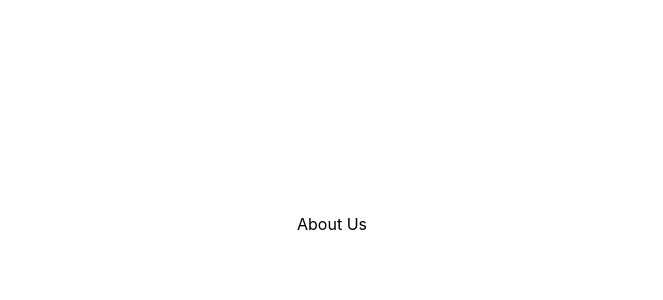
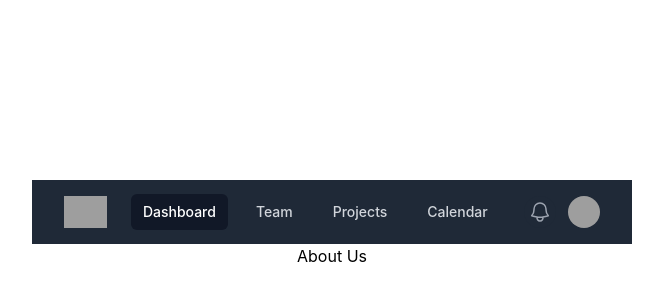
Before and after one commit to ugGit/clock-creator, a Next.js app: page /about-us in a window 1280 px wide. Shown: the part 176-476 px from the top of the page, without its empty margins (308-971 px from the left). Built offline with nearby package versions, Linux system fonts and the light colour scheme; grey boxes are pictures that could not be loaded.

Commit message:
feat: add example navigation from tailwindcss

```diff
--- a/components/layout.tsx
+++ b/components/layout.tsx
@@ -1,5 +1,11 @@
 import styles from "./layout.module.css";
+import Navigation from "./navigation/navigation";
 
 export default function Layout({ children }) {
-  return <div id={styles.appContainer}>{children}</div>;
+  return (
+    <div id={styles.appContainer}>
+      <Navigation />
+      {children}
+    </div>
+  );
 }
--- /dev/null
+++ b/components/navigation/navigation.tsx
@@ -0,0 +1,171 @@
+/**
+ * This navigation was copied from Tailwind UI's documentation.
+ * https://tailwindui.com/components/application-ui/navigation/navbars
+ */
+
+import { Fragment } from "react";
+import { Disclosure, Menu, Transition } from "@headlessui/react";
+import { Bars3Icon, BellIcon, XMarkIcon } from "@heroicons/react/24/outline";
+
+const navigation = [
+  { name: "Dashboard", href: "#", current: true },
+  { name: "Team", href: "#", current: false },
+  { name: "Projects", href: "#", current: false },
+  { name: "Calendar", href: "#", current: false },
+];
+
+function classNames(...classes) {
+  return classes.filter(Boolean).join(" ");
+}
+
+export default function Navigation() {
+  return (
+    <Disclosure as='nav' className='bg-gray-800'>
+      {({ open }) => (
+        <>
+          <div className='mx-auto max-w-7xl px-2 sm:px-6 lg:px-8'>
+            <div className='relative flex h-16 items-center justify-between'>
+              <div className='absolute inset-y-0 left-0 flex items-center sm:hidden'>
+                {/* Mobile menu button*/}
+                <Disclosure.Button className='relative inline-flex items-center justify-center rounded-md p-2 text-gray-400 hover:bg-gray-700 hover:text-white focus:outline-none focus:ring-2 focus:ring-inset focus:ring-white'>
+                  <span className='absolute -inset-0.5' />
+                  <span className='sr-only'>Open main menu</span>
+                  {open ? (
+                    <XMarkIcon className='block h-6 w-6' aria-hidden='true' />
+                  ) : (
+                    <Bars3Icon className='block h-6 w-6' aria-hidden='true' />
+                  )}
+                </Disclosure.Button>
+              </div>
+              <div className='flex flex-1 items-center justify-center sm:items-stretch sm:justify-start'>
+                <div className='flex flex-shrink-0 items-center'>
+                  <img
+                    className='h-8 w-auto'
+                    src='https://tailwindui.com/img/logos/mark.svg?color=indigo&shade=500'
+                    alt='Your Company'
+                  />
+                </div>
+                <div className='hidden sm:ml-6 sm:block'>
+                  <div className='flex space-x-4'>
+                    {navigation.map((item) => (
+                      <a
+                        key={item.name}
+                        href={item.href}
+                        className={classNames(
+                          item.current
+                            ? "bg-gray-900 text-white"
+                            : "text-gray-300 hover:bg-gray-700 hover:text-white",
+                          "rounded-md px-3 py-2 text-sm font-medium"
+                        )}
+                        aria-current={item.current ? "page" : undefined}
+                      >
+                        {item.name}
+                      </a>
+                    ))}
+                  </div>
+                </div>
+              </div>
+              <div className='absolute inset-y-0 right-0 flex items-center pr-2 sm:static sm:inset-auto sm:ml-6 sm:pr-0'>
+                <button
+                  type='button'
+                  className='relative rounded-full bg-gray-800 p-1 text-gray-400 hover:text-white focus:outline-none focus:ring-2 focus:ring-white focus:ring-offset-2 focus:ring-offset-gray-800'
+                >
+                  <span className='absolute -inset-1.5' />
+                  <span className='sr-only'>View notifications</span>
+                  <BellIcon className='h-6 w-6' aria-hidden='true' />
+                </button>
+
+                {/* Profile dropdown */}
+                <Menu as='div' className='relative ml-3'>
+                  <div>
+                    <Menu.Button className='relative flex rounded-full bg-gray-800 text-sm focus:outline-none focus:ring-2 focus:ring-white focus:ring-offset-2 focus:ring-offset-gray-800'>
+                      <span className='absolute -inset-1.5' />
+                      <span className='sr-only'>Open user menu</span>
+                      <img
+                        className='h-8 w-8 rounded-full'
+                        src='https://images.unsplash.com/photo-1472099645785-5658abf4ff4e?ixlib=rb-1.2.1&ixid=eyJhcHBfaWQiOjEyMDd9&auto=format&fit=facearea&facepad=2&w=256&h=256&q=80'
+                        alt=''
+                      />
+                    </Menu.Button>
+                  </div>
+                  <Transition
+                    as={Fragment}
+                    enter='transition ease-out duration-100'
+                    enterFrom='transform opacity-0 scale-95'
+                    enterTo='transform opacity-100 scale-100'
+                    leave='transition ease-in duration-75'
+                    leaveFrom='transform opacity-100 scale-100'
+                    leaveTo='transform opacity-0 scale-95'
+                  >
+                    <Menu.Items className='absolute right-0 z-10 mt-2 w-48 origin-top-right rounded-md bg-white py-1 shadow-lg ring-1 ring-black ring-opacity-5 focus:outline-none'>
+                      <Menu.Item>
+                        {({ active }) => (
+                          <a
+                            href='#'
+                            className={classNames(
+                              active ? "bg-gray-100" : "",
+                              "block px-4 py-2 text-sm text-gray-700"
+                            )}
+                          >
+                            Your Profile
+                          </a>
+                        )}
+                      </Menu.Item>
+                      <Menu.Item>
+                        {({ active }) => (
+                          <a
+                            href='#'
+                            className={classNames(
+                              active ? "bg-gray-100" : "",
+                              "block px-4 py-2 text-sm text-gray-700"
+                            )}
+                          >
+                            Settings
+                          </a>
+                        )}
+                      </Menu.Item>
+                      <Menu.Item>
+                        {({ active }) => (
+                          <a
+                            href='#'
+                            className={classNames(
+                              active ? "bg-gray-100" : "",
+                              "block px-4 py-2 text-sm text-gray-700"
+                            )}
+                          >
+                            Sign out
+                          </a>
+                        )}
+                      </Menu.Item>
+                    </Menu.Items>
+                  </Transition>
+                </Menu>
+              </div>
+            </div>
+          </div>
+
+          <Disclosure.Panel className='sm:hidden'>
+            <div className='space-y-1 px-2 pb-3 pt-2'>
+              {navigation.map((item) => (
+                <Disclosure.Button
+                  key={item.name}
+                  as='a'
+                  href={item.href}
+                  className={classNames(
+                    item.current
+                      ? "bg-gray-900 text-white"
+                      : "text-gray-300 hover:bg-gray-700 hover:text-white",
+                    "block rounded-md px-3 py-2 text-base font-medium"
+                  )}
+                  aria-current={item.current ? "page" : undefined}
+                >
+                  {item.name}
+                </Disclosure.Button>
+              ))}
+            </div>
+          </Disclosure.Panel>
+        </>
+      )}
+    </Disclosure>
+  );
+}
--- a/package.json
+++ b/package.json
@@ -19,6 +19,8 @@
   "devDependencies": {
     "@commitlint/cli": "^18.4.3",
     "@commitlint/config-conventional": "^18.4.3",
+    "@headlessui/react": "^1.7.17",
+    "@heroicons/react": "^2.0.18",
     "@testing-library/jest-dom": "6.1.2",
     "@testing-library/react": "14.0.0",
     "@testing-library/user-event": "14.4.3",
```
Also changed, not shown: 1 other file (tests, documents, lock files or other folders).
